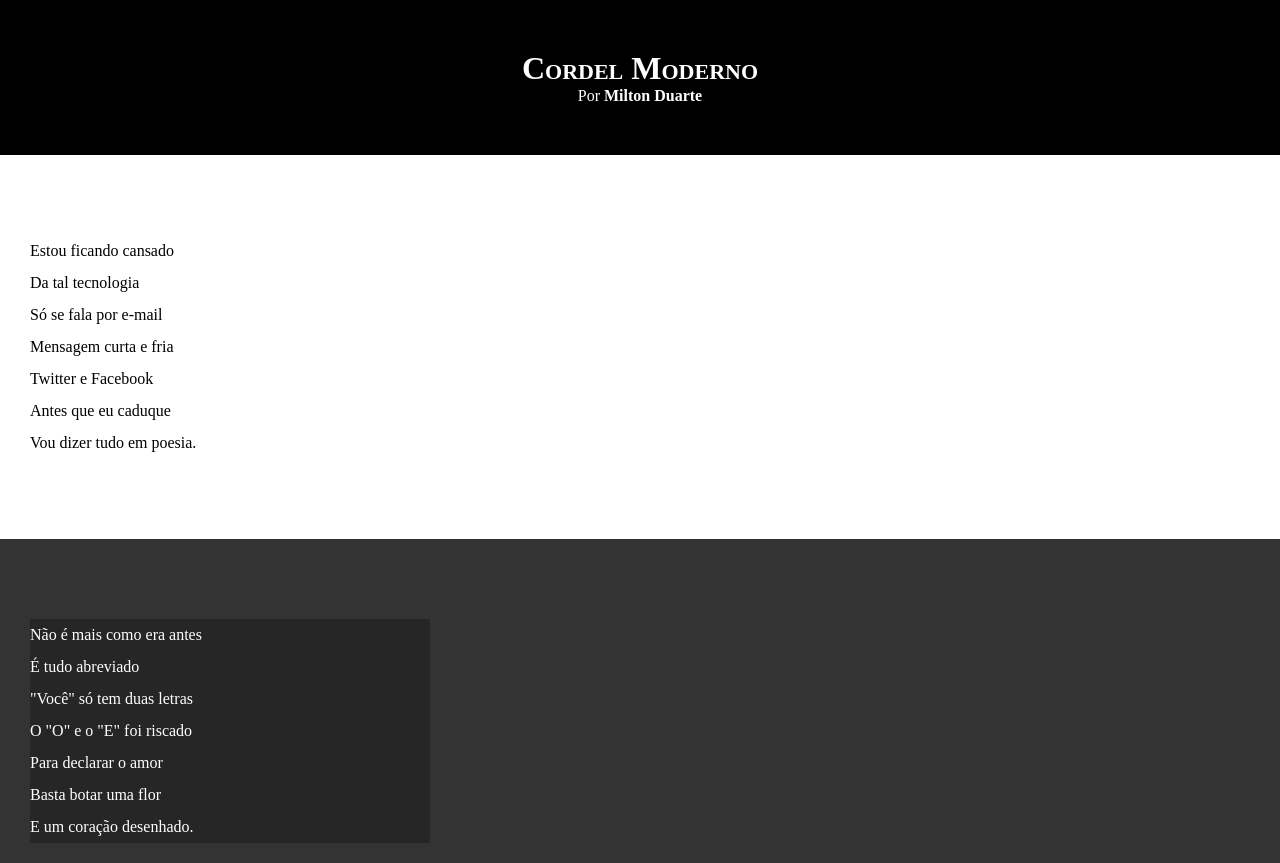
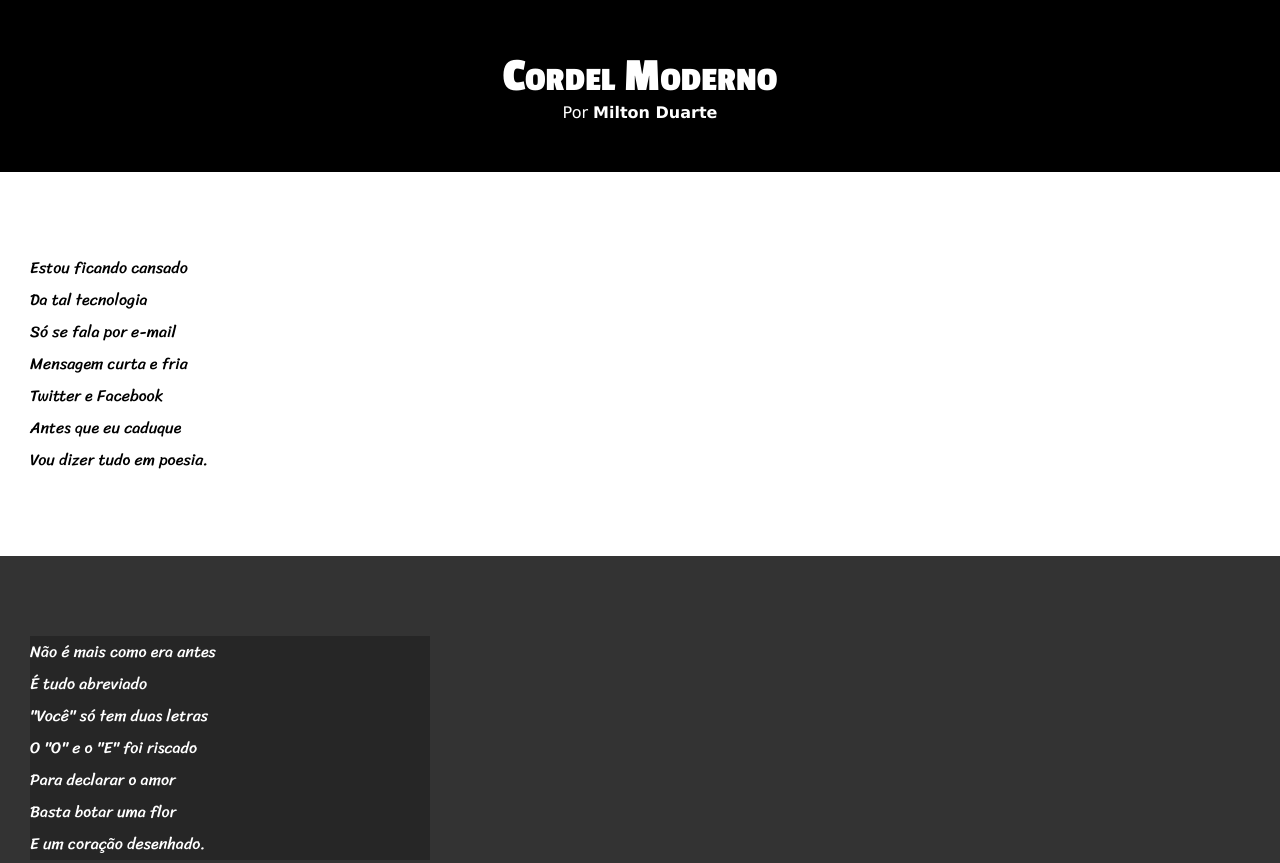
Before and after one commit to Kerolai/html-css, a plain HTML site: page Desafios/d012/Projeto 2 - CAP 20 - MOD3/index.html in a window 1280 px wide. Shown: the top 863 px of the page. Drawn offline with Linux system fonts and the light colour scheme.

Commit message:
Update style.css

```diff
--- a/Desafios/d012/Projeto 2 - CAP 20 - MOD3/estilo/style.css
+++ b/Desafios/d012/Projeto 2 - CAP 20 - MOD3/estilo/style.css
@@ -1,4 +1,11 @@
 @charset "UTF-8";
+@import url('https://fonts.googleapis.com/css2?family=Passion+One:wght@400;700;900&family=Sriracha&display=swap');
+
+:root{
+    --fonte1: Verdana, Geneva, Tahoma, sans-serif;
+    --fonte2: 'Passion One', cursive;
+    --fonte3: 'Sriracha', cursive;
+}
 
 *{
     margin: 0px;
@@ -8,7 +15,7 @@
 html,body{
     min-height: 100vh;
     background-color: darkgray;
-
+    font-family: var(--fonte1);
 }
 
 header{
@@ -19,6 +26,8 @@ header{
 header>h1{
     padding-top: 50px;
     font-variant: small-caps; /*DEIXA MAIUSCULA DE FORMA MAIS LEVE*/
+    font-family: var(--fonte2);
+    font-size: 3em;
 }
 header>p{
     padding-bottom: 50px;
@@ -39,7 +48,7 @@ section{
     padding-bottom: 10vh;
     line-height: 2em;
     padding-left: 30px;
-
+    font-family: var(--fonte3);
 }
 
 section.normal{
```
